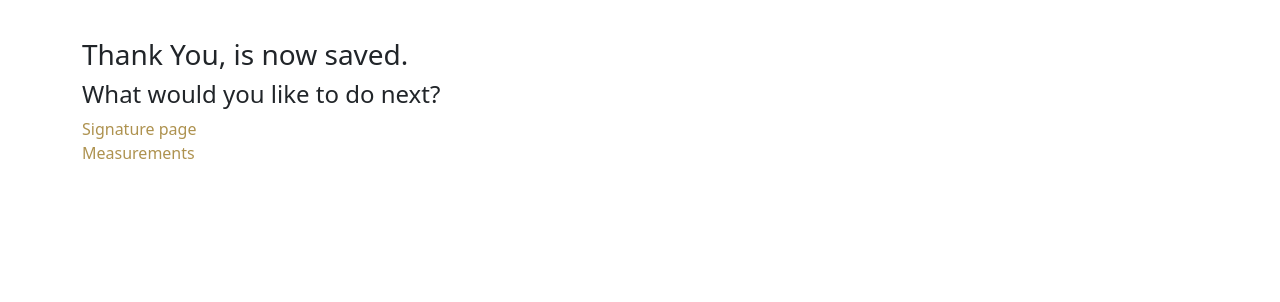
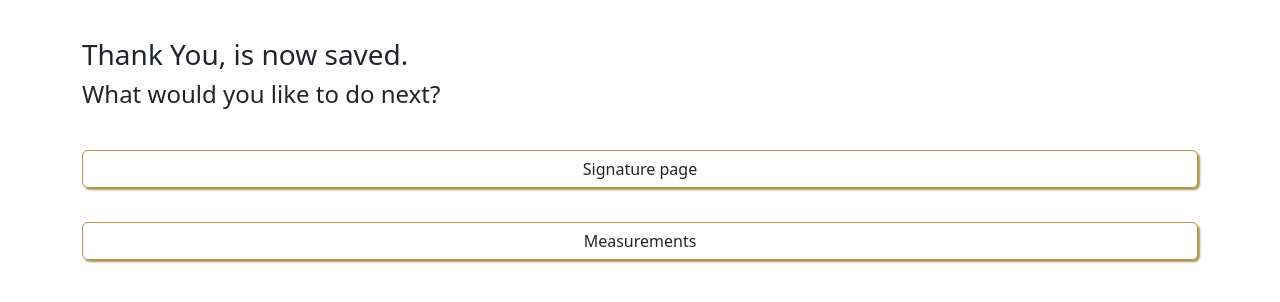
Before and after one commit to NoorMusheer/La_Donna_solo_project, a Flask app: page /choose_next in a window 1280 px wide. Shown: the top 302 px of the page. Run offline with Flask 2, Linux system fonts and the light colour scheme.

Commit message:
updated buttons

```diff
--- a/La_Donna/flask_app/templates/test_pages/choose.html
+++ b/La_Donna/flask_app/templates/test_pages/choose.html
@@ -15,8 +15,8 @@
         <div class="row">
             <div><h3>Thank You, {{session.bride_first_name}} {{session.bride_last_name}} is now saved.</h3></div>
             <div><h4>What would you like to do next? </h4></div>
-            <div> <a href="/style_appt_page">Signature page</a> </div>
-            <div><a href="/measurements_page">Measurements</a> </div>
+            <div> <a href="/style_appt_page"><button class="btn btn-outline w-100">Signature page</button></a> </div>
+            <div><a href="/measurements_page"><button class="btn btn-outline w-100">Measurements</button></a> </div>
         </div>
     </div> <!--End Main Container-->
 
```
